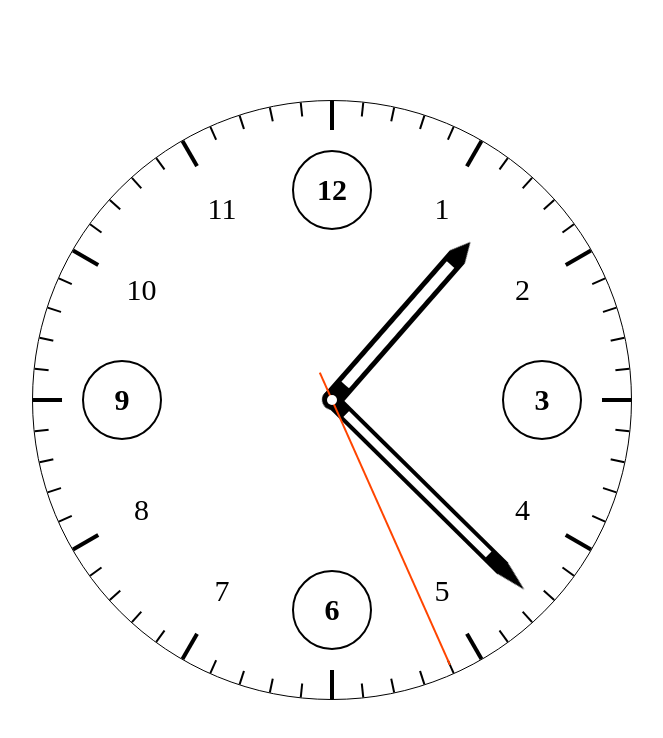
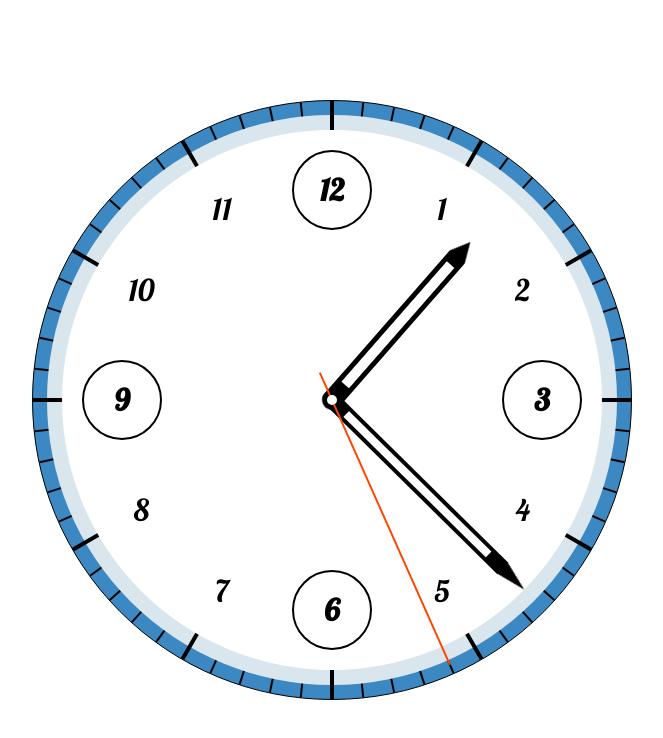
Before and after one commit to 1K3H/clock, a plain HTML site: page index.html in a window 1280 px wide. Shown: the whole page, without its empty margins (308-971 px from the left). Drawn offline with Linux system fonts and the light colour scheme.

Commit message:
Add: 폰트 설정, background-color 설정

```diff
--- a/style.css
+++ b/style.css
@@ -1,3 +1,5 @@
+@import url('https://fonts.googleapis.com/css2?family=Lobster&display=swap');
+
 * {
   box-sizing: border-box;
 }
@@ -8,6 +10,7 @@ body {
   align-items: center;
   min-height: 100vh;
   margin: 0;
+  font-family: 'Lobster', cursive;
   overflow: hidden;
 }
 
@@ -23,6 +26,7 @@ body {
   height: 100%;
   border: 1px solid black;
   border-radius: 50%;
+  background-color: #3b88c3;
 }
 
 .circle1 .line {
@@ -50,6 +54,7 @@ body {
   height: 95%;
   background-color: #ffffff;
   border-radius: 50%;
+  background-color: #dae6ed;
   transform: translate(-50%, -50%);
 }
 
```
